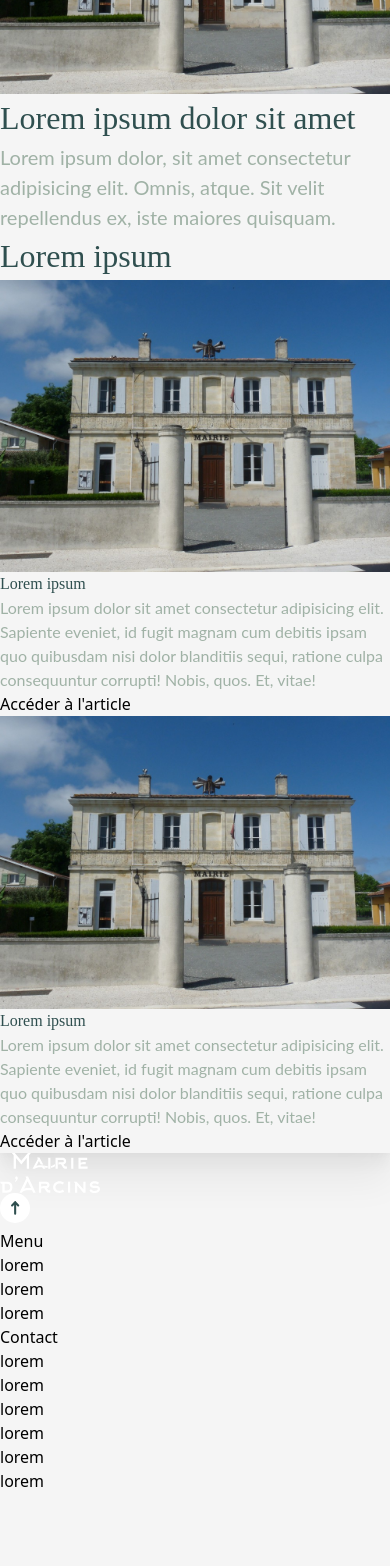
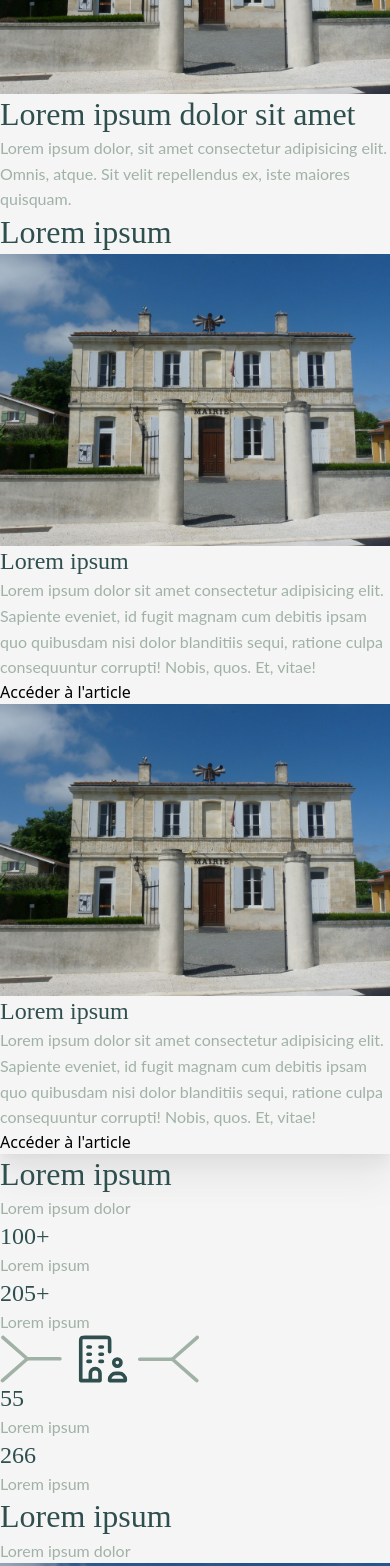
Before and after one commit to ozen2/Mairie-Arcins, a Next.js app: page / in a window 390 px wide. Shown: the part 380-1946 px from the top of the page. Before the commit the page ends 1873 px from the top, so only its background shows below. Built offline with nearby package versions, Linux system fonts and the light colour scheme.

Commit message:
finished home page mobile

```diff
--- a/src/app/globals.css
+++ b/src/app/globals.css
@@ -14,7 +14,7 @@
   --text-title-desk-size: 4rem;
   --text-content-desk-size: 2rem;
   --text-title-mobile-size: 2rem;
-  --text-content-mobile-size: 1.25rem;
+  --text-content-mobile-size: 1rem;
   --text-content-weight: 400;
 
   --box-shadow: 0 0.164375rem 0.289375rem 0 #00000005,
@@ -31,32 +31,70 @@ body {
   background-color: var(--primary-background-color);
 }
 
-h1,
-h2,
+h1 {
+  font-size: clamp(2rem, 5vw, 3rem);
+  line-height: clamp(1.2, 1.3, 1.4);
+  color: var(--primary-color);
+  font-family: var(--primary-font);
+}
+
+h2 {
+  font-size: clamp(1.75rem, 4.5vw, 2.5rem);
+  line-height: clamp(1.2, 1.3, 1.4);
+  color: var(--primary-color);
+  font-family: var(--primary-font);
+}
+
 h3 {
+  font-size: clamp(1.5rem, 4vw, 2rem);
+  line-height: clamp(1.2, 1.3, 1.4);
+  color: var(--primary-color);
   font-family: var(--primary-font);
+}
+
+h4 {
+  font-size: clamp(1.25rem, 3.5vw, 1.75rem);
+  line-height: clamp(1.2, 1.3, 1.4);
   color: var(--primary-color);
+  font-family: var(--primary-font);
+}
+
+h5 {
+  font-size: clamp(1.125rem, 3vw, 1.5rem);
+  line-height: clamp(1.2, 1.3, 1.4);
+  color: var(--primary-color);
+  font-family: var(--primary-font);
+}
+
+h6 {
+  font-size: clamp(1rem, 2.5vw, 1.25rem);
+  line-height: clamp(1.2, 1.3, 1.4);
+  color: var(--primary-color);
+  font-family: var(--primary-font);
 }
 
 p {
+  font-size: clamp(1rem, 2.8vw, 1.25rem);
+  line-height: clamp(1.5, 1.6, 1.8);
+  color: var(--secondary-color);
   font-family: var(--secondary-font);
-  color: var(--secondary-color);
 }
 
-.text-title-mobile {
-  font-size: var(--text-title-mobile-size);
+.small-text {
+  font-size: clamp(0.875rem, 2.3vw, 1rem);
+  line-height: clamp(1.4, 1.5, 1.6);
+  color: var(--secondary-color);
+  font-family: var(--secondary-font);
 }
 
-.text-content-mobile {
-  font-size: var(--text-content-mobile-size);
+.textJustify {
+  text-align: justify;
 }
 
-.text-title-desk {
-  font-size: var(--text-title-desk-size);
-}
-
-.text-content-desk {
-  font-size: var(--text-content-desk-size);
+.textJustify::after {
+  content: "";
+  display: inline-block;
+  width: 100%; /* Force la justification */
 }
 
 .custom-shadow {
--- a/src/app/page.jsx
+++ b/src/app/page.jsx
@@ -1,6 +1,8 @@
 import Image from "next/image";
+
 import logoArcins from "../../public/logoArcins.svg";
 import mairie from "../../public/image.png";
+import stat from "../../public/stat.svg";
 
 import Card from "./components/card";
 import Navbar from "./components/navbarClient";
@@ -20,18 +22,61 @@ export default function Home() {
               src={mairie}
               className="object-cover min-h-96 border-solid rounded-tr-[6rem]"
             />
-            <h1 className="text-title-mobile font-medium ">
-              Lorem ipsum dolor sit amet
-            </h1>
-            <p className="text-content-mobile font-light">
+            <h1 className="font-medium ">Lorem ipsum dolor sit amet</h1>
+            <p className="font-light text-justify">
               Lorem ipsum dolor, sit amet consectetur adipisicing elit. Omnis,
               atque. Sit velit repellendus ex, iste maiores quisquam.
             </p>
           </section>
-          <h1 className="text-title-mobile font-medium mt-20">Lorem ipsum</h1>
+          <h1 className="font-medium mt-20">Lorem ipsum</h1>
           <section className="">
             <Card />
             <Card />
+          </section>
+          <section className="mt-20 flex-col mb-20">
+            <h1 className="font-medium">Lorem ipsum</h1>
+            <p className="font-light">Lorem ipsum dolor</p>
+            <div className="flex justify-between mt-10">
+              <div>
+                <h3 className="font-medium">100+</h3>
+                <p className="font-light">Lorem ipsum</p>
+              </div>
+              <div>
+                <h3 className="font-medium">205+</h3>
+                <p className="font-light">Lorem ipsum</p>
+              </div>
+            </div>
+            <Image
+              src={stat}
+              alt=""
+              width={200}
+              className="justify-self-center mt-5"
+            />
+            <div className="flex justify-between mt-5">
+              <div>
+                <h3 className="font-medium">55</h3>
+                <p className="font-light">Lorem ipsum</p>
+              </div>
+              <div>
+                <h3 className="font-medium">266</h3>
+                <p className="font-light">Lorem ipsum</p>
+              </div>
+            </div>
+          </section>
+          <section className="flex flex-col">
+            <h1 className="font-medium">Lorem ipsum</h1>
+            <p className="font-light mb-10">Lorem ipsum dolor</p>
+            <Image
+              src={mairie}
+              alt=""
+              className="min-h-96 object-cover rounded-bl-[6rem] rounded-tr-[6rem] mb-5"
+            />
+            <p className="font-light text-justify">
+              Lorem ipsum dolor sit amet consectetur adipisicing elit. Eius
+              aspernatur eum at suscipit facilis itaque, est, totam quos a
+              provident nihil dicta vel obcaecati aliquam nulla sed? Quas,
+              facilis expedita!
+            </p>
           </section>
         </article>
       </main>
```
Also changed, not shown: public/stat.svg (added).
